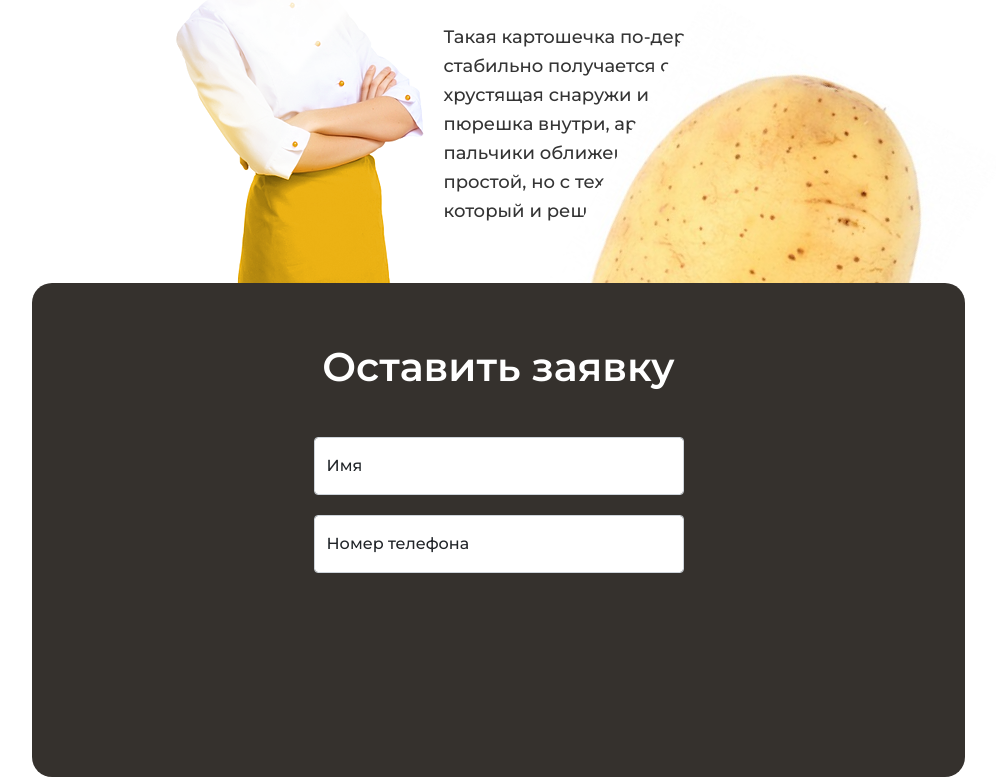
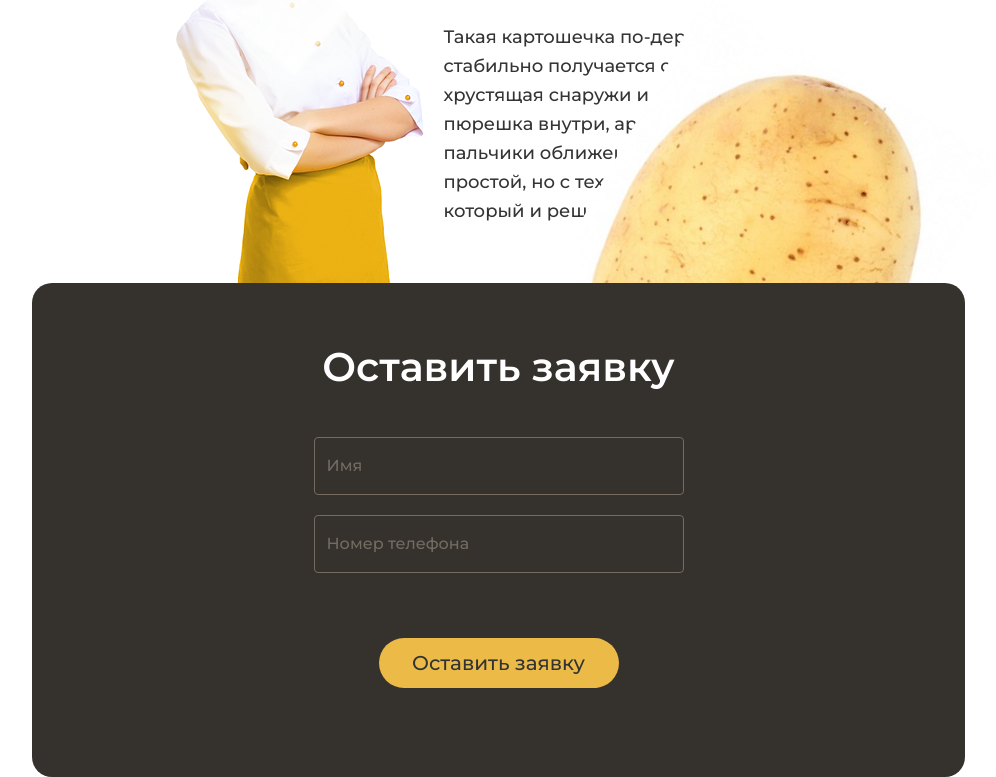
Before and after one commit to Paracells/Potato, a Vue app: page / in a window 1280 px wide. Shown: the part 2965-3742 px from the top of the page, without its empty margins (166-1162 px from the left). Built offline with nearby package versions, Linux system fonts and the light colour scheme.

Commit message:
fixed form

```diff
--- a/src/components/TheAbout.vue
+++ b/src/components/TheAbout.vue
@@ -37,7 +37,7 @@
     </div>
     <div class="form__main mx-auto position-relative">
       <div class="form__text">Оставить заявку</div>
-      <div class="form__place mx-auto form__input">
+      <div class="form__place mx-auto text-center form__input">
         <div class="form-floating">
           <input
             type="email"
@@ -56,6 +56,7 @@
           />
           <label for="floatingInput">Номер телефона</label>
         </div>
+        <button class="active">Оставить заявку</button>
       </div>
     </div>
   </section>
@@ -71,6 +72,25 @@ export default {
 </script>
 
 <style lang="scss" scoped>
+$main: #746b61;
+.form-control {
+  background-color: transparent;
+}
+.form-control {
+  border-color: $main;
+  color: #fff;
+
+  &:focus {
+    background-color: transparent;
+    border-color: #fff;
+    box-shadow: none;
+    color: #fff;
+  }
+}
+
+.form-floating > label {
+  color: $main;
+}
 .margin__top {
   margin-top: 89px;
   margin-left: 198px;
@@ -129,6 +149,8 @@ export default {
 .active {
   border: none;
   outline: none;
+  max-width: 240px;
+  width: 100%;
   margin-top: 65px;
   font-size: 20px;
   line-height: 24px;
```
Also changed, not shown: todo.txt.
